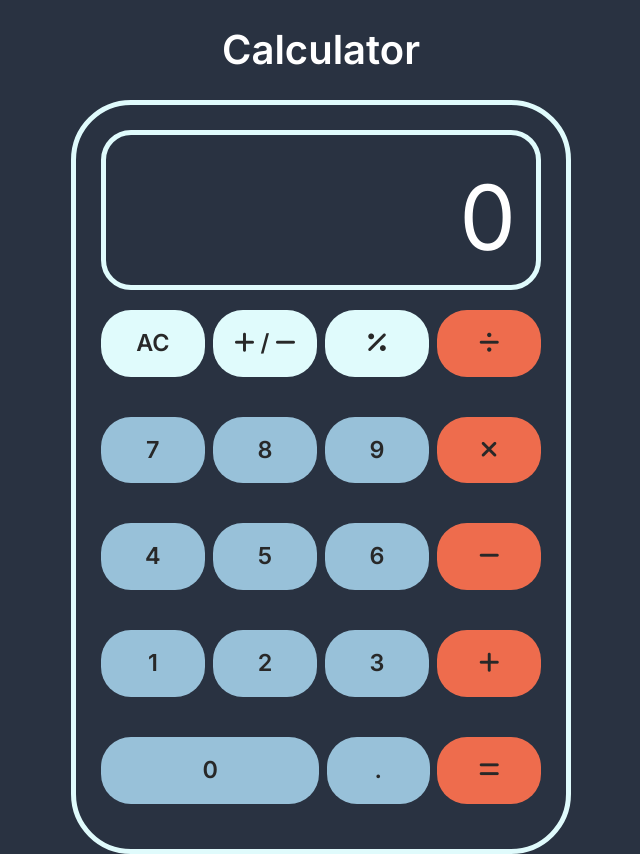
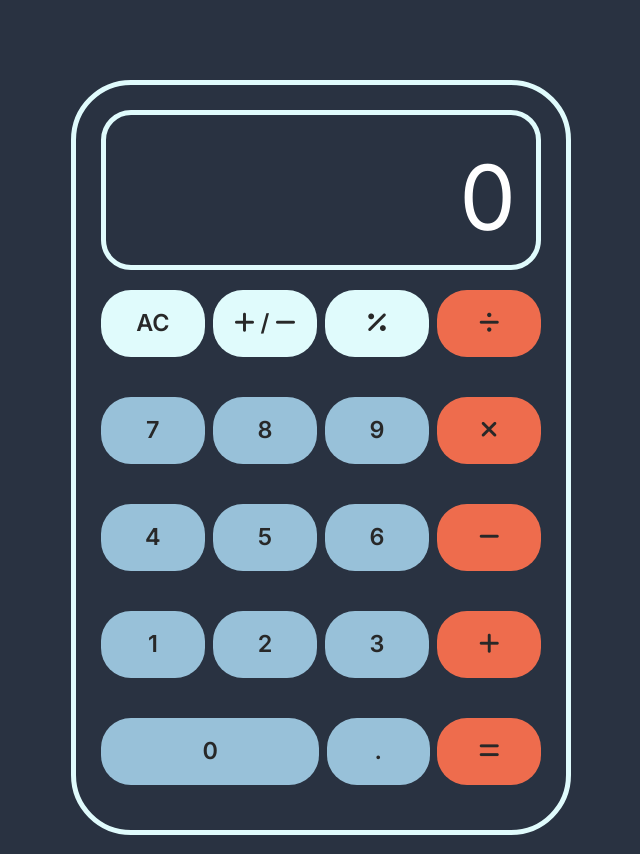
Before and after one commit to TrellixVulnTeam/calculator_9MNI, a plain HTML site: page index.html in a window 1280 px wide. Shown: the whole page, without its empty margins (319-959 px from the left). Drawn offline with nearby package versions, Linux system fonts and the light colour scheme.

Commit message:
adjust title

```diff
--- a/index.html
+++ b/index.html
@@ -12,7 +12,7 @@
 <body>
 
   <header>
-    <div class="wrapper">
+    <div class="wrapper sr-only">
       <h1>Calculator</h1>
     </div>
   </header>
--- a/style.css
+++ b/style.css
@@ -78,6 +78,10 @@ h2 {
   flex-wrap: wrap;
 }
 
+header {
+  height: 10vh;
+}
+
 .total-container {
   font-size: 3rem;
   line-height: 1.5;
```
